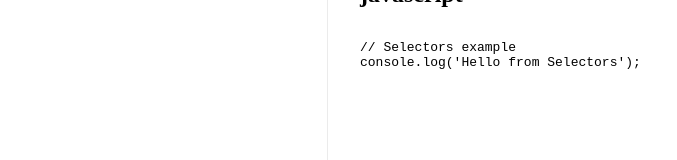
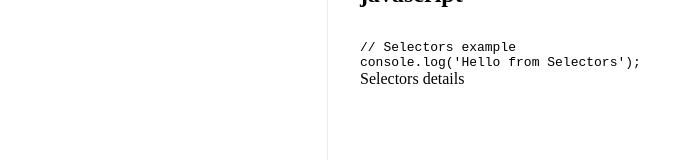
Before and after one commit to RaihanAizvan/Fution, a Vue app: page /subjects/css in a window 1280 px wide. Both pictures are taken after a click on the button "Selectors". Shown: the part 235-395 px from the top of the page, without its empty margins (0-677 px from the left). Built offline with nearby package versions, Linux system fonts and the light colour scheme.

Commit message:
feat: add accordion block rendering

```diff
--- a/src/features/subjects/components/BlockRenderer.vue
+++ b/src/features/subjects/components/BlockRenderer.vue
@@ -6,16 +6,28 @@
       </header>
       <p class="block-renderer__description">{{ block.description }}</p>
     </template>
-    <template v-else>
+    <template v-else-if="block.type === 'code'">
       <header class="block-renderer__header">
         <h2>{{ block.language }}</h2>
       </header>
       <pre class="block-renderer__code"><code>{{ block.code }}</code></pre>
     </template>
+    <template v-else>
+      <header class="block-renderer__header">
+        <button class="block-renderer__toggle" type="button" @click="toggleAccordion">
+          {{ block.title }}
+        </button>
+      </header>
+      <div v-if="isAccordionOpen" class="block-renderer__accordion">
+        {{ block.content }}
+      </div>
+    </template>
   </article>
 </template>
 
 <script setup lang="ts">
+import { ref } from 'vue'
+
 interface IntroBlock {
   type: 'intro'
   title: string
@@ -28,13 +40,25 @@ interface CodeBlock {
   code: string
 }
 
-type Block = IntroBlock | CodeBlock
+interface AccordionBlock {
+  type: 'accordion'
+  title: string
+  content: string
+}
+
+type Block = IntroBlock | CodeBlock | AccordionBlock
 
 interface Props {
   block: Block
 }
 
 defineProps<Props>()
+
+const isAccordionOpen = ref(false)
+
+const toggleAccordion = () => {
+  isAccordionOpen.value = !isAccordionOpen.value
+}
 </script>
 
 <style scoped>
@@ -50,4 +74,13 @@ defineProps<Props>()
 .block-renderer__code {
   margin: 0;
 }
+
+.block-renderer__toggle {
+  background: none;
+  border: 0;
+  padding: 0;
+  text-align: left;
+  font: inherit;
+  cursor: pointer;
+}
 </style>
--- a/src/features/subjects/components/SubjectMainContent.vue
+++ b/src/features/subjects/components/SubjectMainContent.vue
@@ -26,23 +26,36 @@ interface CodeBlock {
   code: string
 }
 
-type Block = IntroBlock | CodeBlock
+interface AccordionBlock {
+  type: 'accordion'
+  title: string
+  content: string
+}
+
+type Block = IntroBlock | CodeBlock | AccordionBlock
 
 interface Props {
   title: string
   introBlock: IntroBlock | null
   codeBlock: CodeBlock | null
+  accordionBlock: AccordionBlock | null
 }
 
 const props = defineProps<Props>()
 
-const blocks = computed(() => [props.introBlock, props.codeBlock].filter(Boolean) as Block[])
+const blocks = computed(() =>
+  [props.introBlock, props.codeBlock, props.accordionBlock].filter(Boolean) as Block[]
+)
 
 const blockKey = (block: Block) => {
   if (block.type === 'intro') {
     return `${block.type}-${block.title}`
   }
 
-  return `${block.type}-${block.language}-${block.code}`
+  if (block.type === 'code') {
+    return `${block.type}-${block.language}-${block.code}`
+  }
+
+  return `${block.type}-${block.title}`
 }
 </script>
--- a/src/views/SubjectDetailView.vue
+++ b/src/views/SubjectDetailView.vue
@@ -12,6 +12,7 @@
         :title="subject.title"
         :introBlock="introBlock"
         :codeBlock="codeBlock"
+        :accordionBlock="accordionBlock"
       />
     </SubjectLayout>
   </section>
@@ -57,4 +58,16 @@ const codeBlock = computed(() => {
     code: `// ${selectedTopicTitle.value} example\nconsole.log('Hello from ${selectedTopicTitle.value}');`
   }
 })
+
+const accordionBlock = computed(() => {
+  if (!selectedTopicTitle.value) {
+    return null
+  }
+
+  return {
+    type: 'accordion',
+    title: `${selectedTopicTitle.value} details`,
+    content: `More details about ${selectedTopicTitle.value} will appear here.`
+  }
+})
 </script>
```
